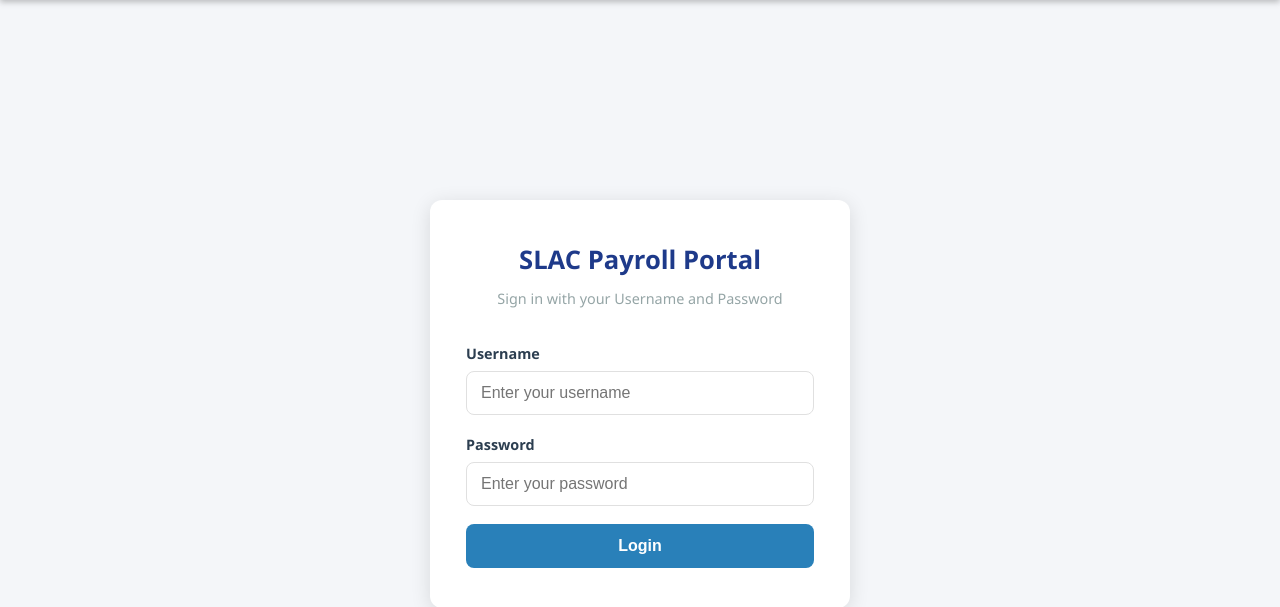
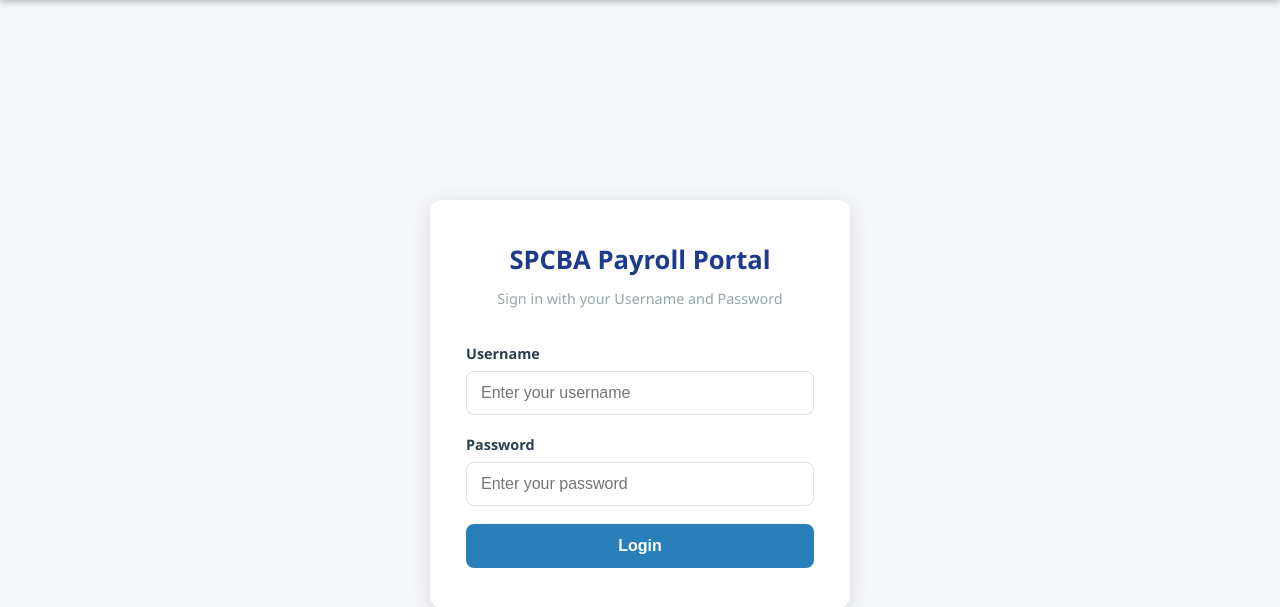
Before and after one commit to LagayaDan/Flask-Capstone, a Flask app: page / in a window 1280 px wide. Shown: the part 56-663 px from the top of the page. Run offline with Flask 3, Linux system fonts and the light colour scheme.

Commit message:
Change SLAC into SPCBA

```diff
--- a/webapp/templates/login.html
+++ b/webapp/templates/login.html
@@ -5,7 +5,7 @@
 <div class="login-wrapper">
     <div class="login-card">
         <div class="login-header">
-            <h1>SLAC Payroll Portal</h1>
+            <h1>SPCBA Payroll Portal</h1>
             <p>Sign in with your Username and Password</p>
         </div>
 
```
